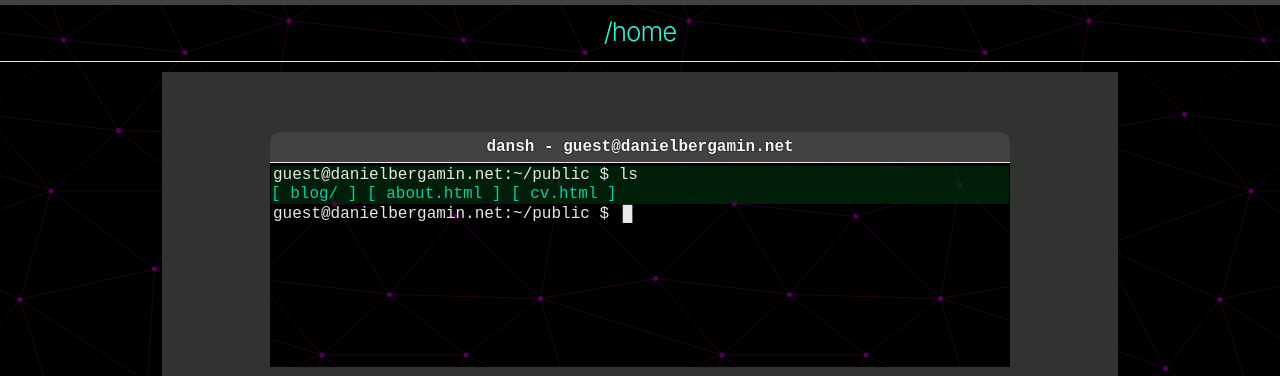
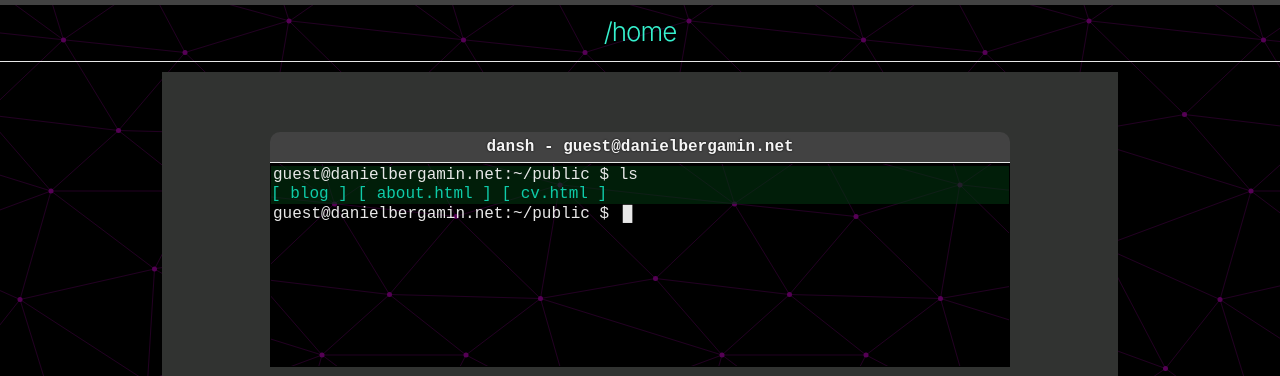
Before and after one commit to dbergamin/dbergamin-personal-site, a Jekyll site: the page built from site/index.markdown, in a window 1280 px wide. Shown: the top 376 px of the page. Built offline with Jekyll 4.4.1, drawn with Linux system fonts in a browser that asks for light colours.

```diff
--- a/site/_includes/terminal.html
+++ b/site/_includes/terminal.html
@@ -16,7 +16,7 @@
     </div>
     <div class="terminal-line terminal-line-example">
       <span class="terminal-output">
-        <span><a href="{% link blog.markdown %}">[ blog/ ]</a></span>
+        <span><a href="{% link blog.markdown %}">[ blog ]</a></span>
         <span><a href="{% link about.markdown %}">[ about.html ]</a></span>
         <span><a href="{% link cv.markdown %}">[ cv.html ]</a></span>
       </span>
--- a/site/_layouts/resume.html
+++ b/site/_layouts/resume.html
@@ -63,7 +63,7 @@
         <h3 class="cv-item-title" itemprop="name">Digital Frontiers</h3>
         <p class="cv-item-position" itemprop="description">Director / DevOps Consultant</p>
         <p class="cv-item-role">Digital Frontiers is a consultancy that I operate. We help to nurture and grow a DevOps mindset and capability within larger organisations.
-        We work at the ground level and endeavor to <a href="https://devops.com/devops-shift-left-avoid-failure" target="_blank">shift left</a> to move responsiblity and control to where it is most effective.</p>
+        We work at the ground level and endeavour to <a href="https://devops.com/devops-shift-left-avoid-failure" target="_blank">shift left</a> to move responsibility and control to where it is most effective.</p>
         <p class="cv-item-role">Our customers include:</p>
         <div class="cv-item-role cv-item-contract" contract-position-title="WorldFirst">
           <ul>
```
Also changed, not shown: other parts of site/_includes/terminal.html (+1 -1 lines).
